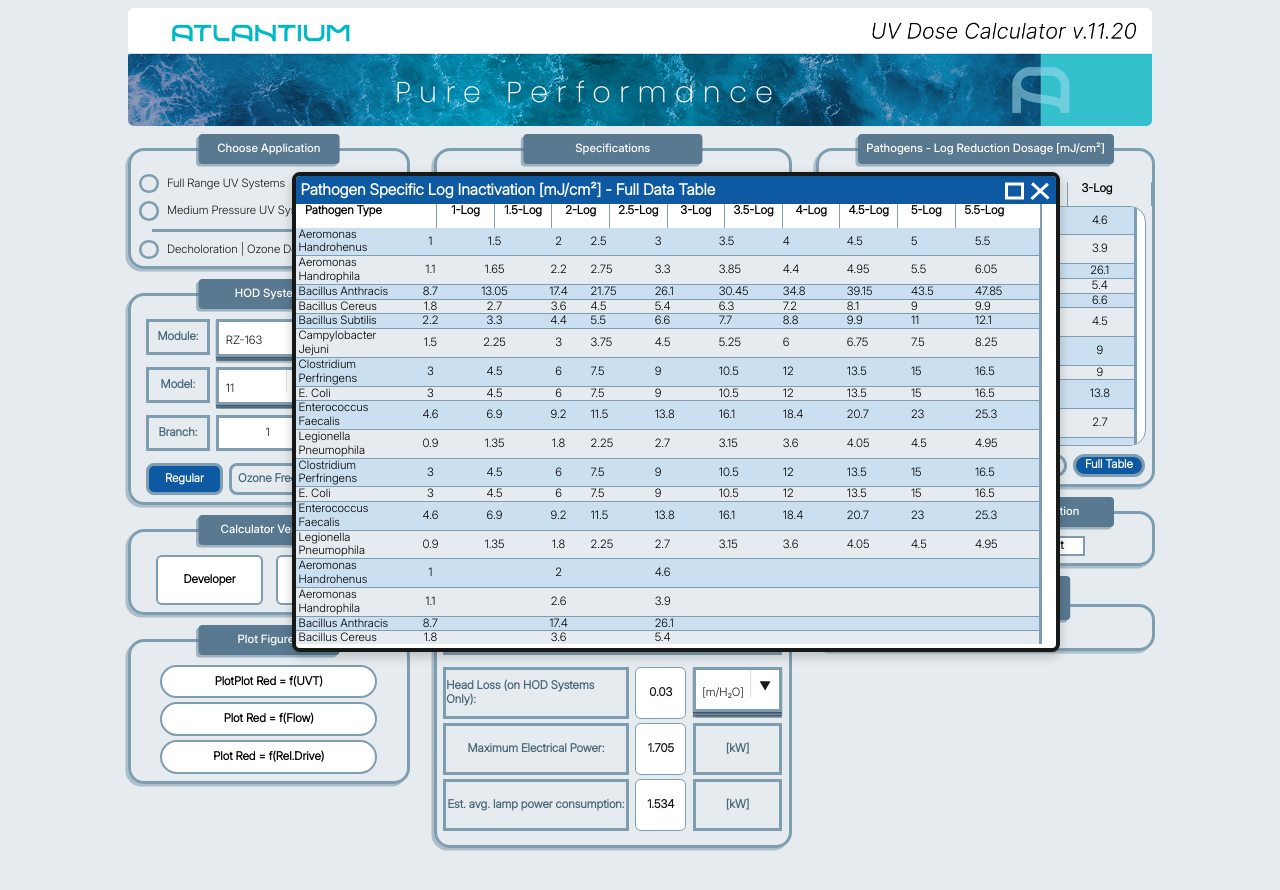
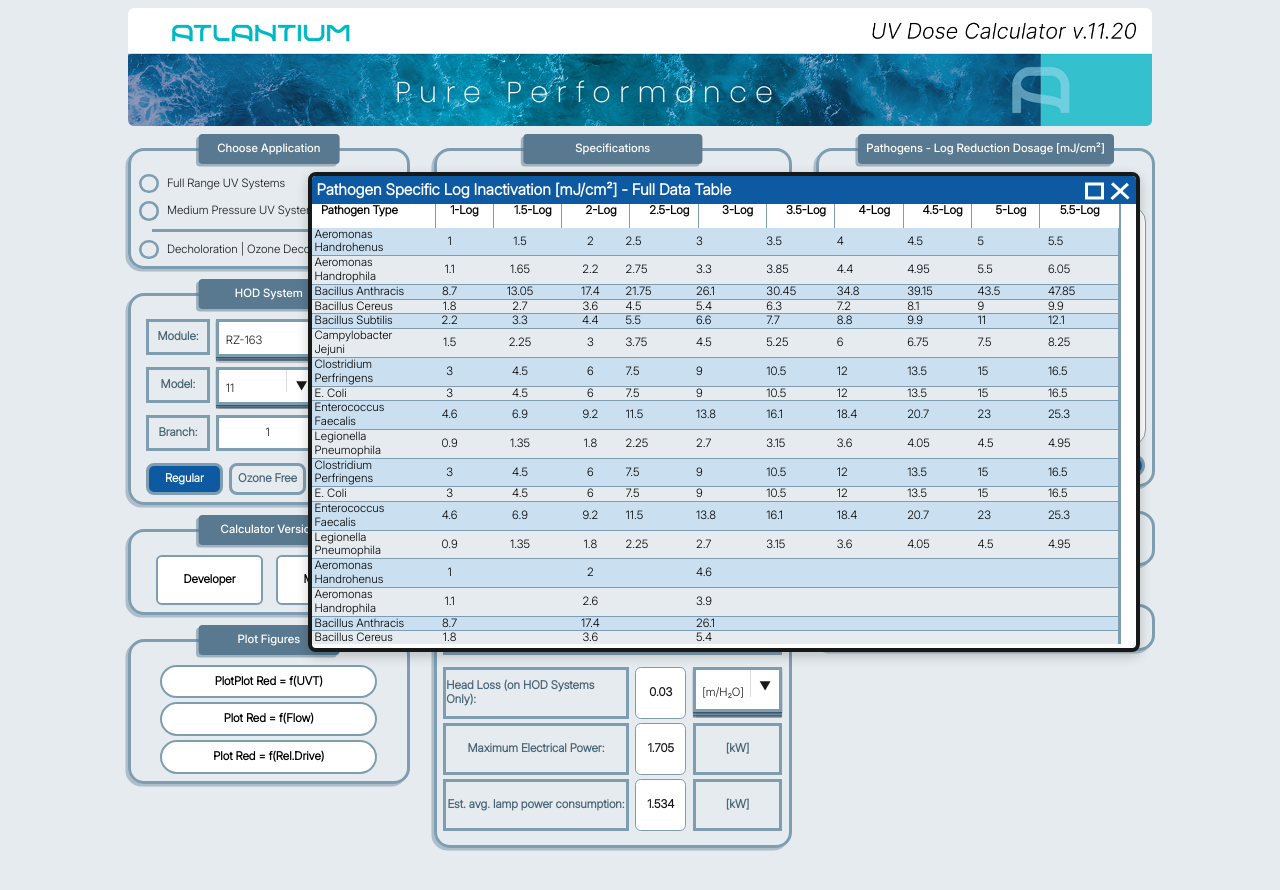
Before and after one commit to DragonGali/Calculator, a React (Vite) app in the folder client/: page / in a window 1280 px wide. Both pictures are taken after a click on the element "Full Table". Shown: the top 890 px of the page. Built offline with nearby package versions, Linux system fonts and the light colour scheme.

Commit message:
Full table is done

```diff
--- a/client/src/App.css
+++ b/client/src/App.css
@@ -49,34 +49,31 @@
 
 
 /* Dynamic header styles */
-.App .view-header {
+.app-view-header {
     display: grid;
     font-weight: bold;
     font-family: 'Inter-Medium';
     font-size: var(--font-regular);
     margin-left: 0.7vw;
-    width: 97.76%;
+    margin-right: 0.65vw;
     height: 3vh;
     border-right: 0.25em solid var(--primary);
 }
 
-.App .pathogen-type-header {
+
+.app-pathogen-type-header {
     text-align: left;
     border-right: 0.15em solid var(--primary);
+    width: 9vw;
 }
 
-.App .dose-header, .log-header {
+
+
+.app-log-header {
+    width: 4.5vw;
     text-align: center;
 }
 
-.App .log-header {
-    width: 4.5vw;
-}
-
-.App .dose-header {
-    width: 11vw;
-}
-
-.App .log-header:not(:last-child) {
+.app-log-header:not(:last-child) {
     border-right: 0.15em solid var(--primary);
 }
--- a/client/src/App.jsx
+++ b/client/src/App.jsx
@@ -67,18 +67,18 @@
         {fullTableOpened && (
           <DraggableWindow
             height={size.height * 0.6}
-            width={size.width * 0.6}
+            width={size.width * 0.65}
             content={
               <div>
                 <div
-                  className="view-header"
+                  className="app-view-header"
                   style={{
-                    gridTemplateColumns: `3fr repeat(10, 1fr) 0.6fr` // pathogen + 10 logs + last column
+                    gridTemplateColumns: `1.5fr repeat(10, 1fr) ` // pathogen + 10 logs + last column
                   }}
                 >
-                  <div className="pathogen-type-header">Pathogen Type</div>
+                  <div className="app-pathogen-type-header">Pathogen Type</div>
                   {Array.from({ length: 10 }, (_, i) => (
-                    <div key={i} className="log-header">
+                    <div key={i} className="app-log-header">
                       {`${1 + i * 0.5}-Log`}
                     </div>
                   ))}
--- a/client/src/Styles/PathogenReduction.css
+++ b/client/src/Styles/PathogenReduction.css
@@ -80,7 +80,7 @@
     text-align: center;
 }
 
-.log-header {
+.PathogenReduction .log-header {
     width: 4.5vw;
 }
 
```
